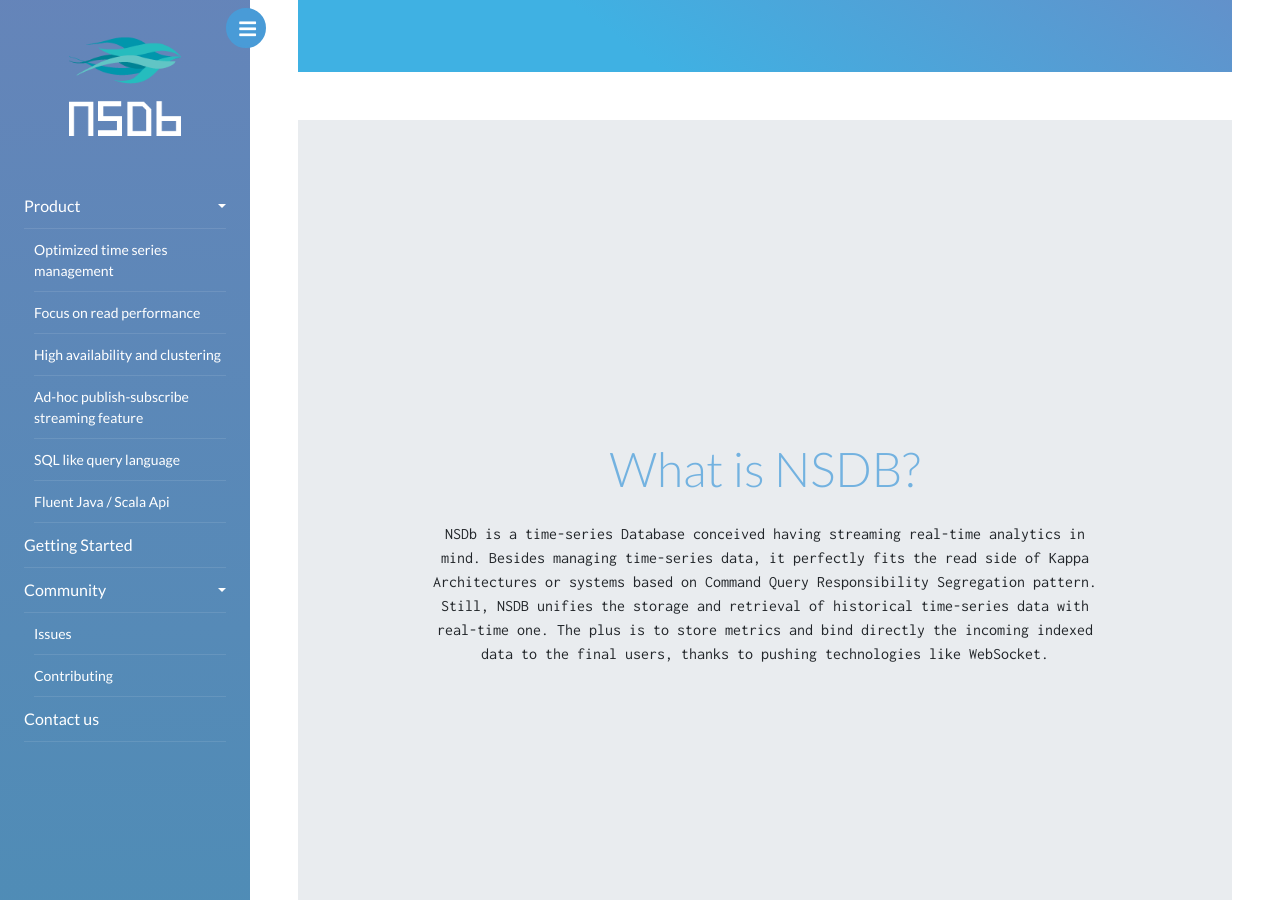
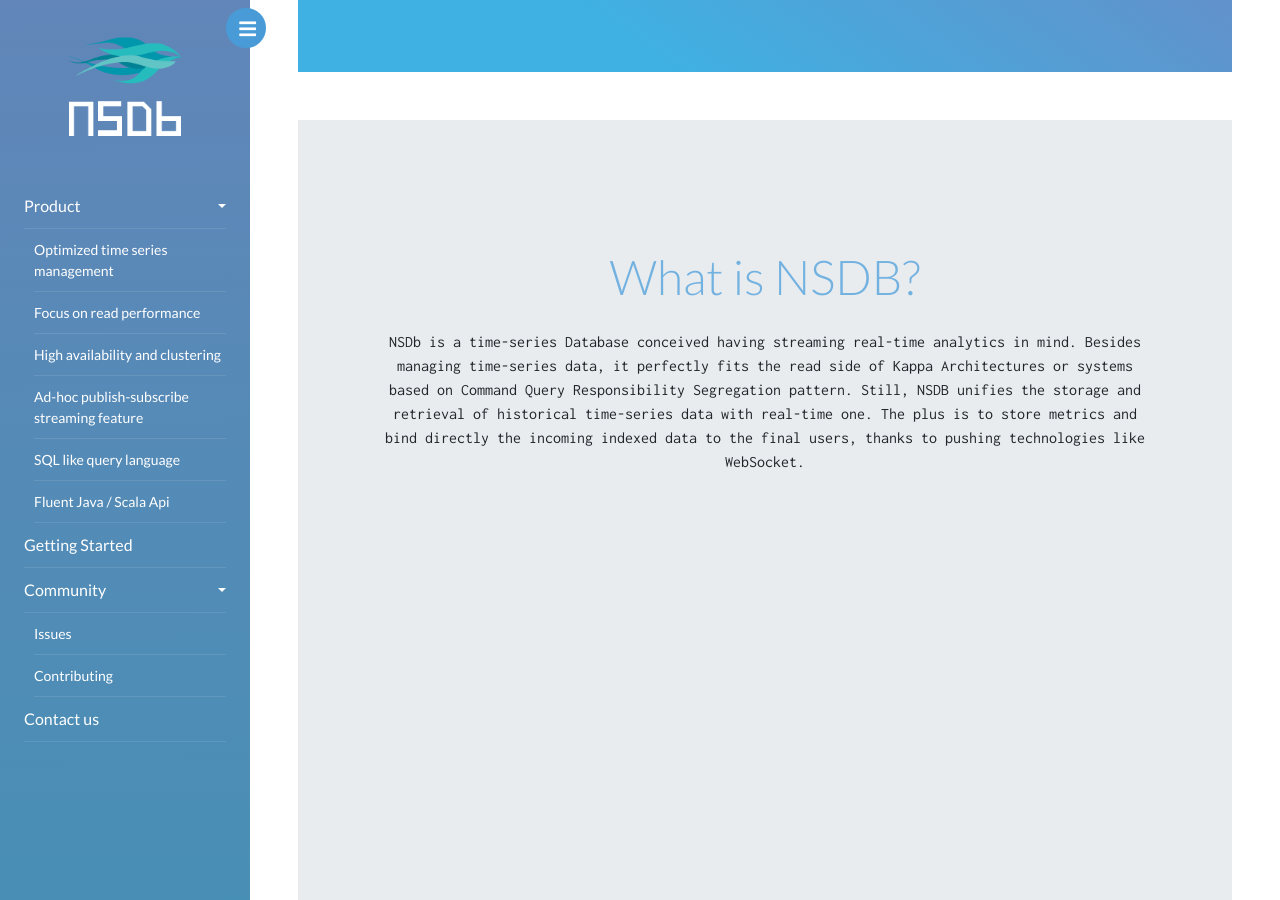
Before and after one commit to nsdb-io/nsdb-io.github.io, a Jekyll site: the page built from index.md, in a window 1280 px wide and 900 px high, scrolled down 780 px. Built offline with Jekyll 4.4.1, drawn with Linux system fonts in a browser that asks for light colours; nearby versions of some CDN libraries; some of the changed text lies outside the part shown.

Commit message:
footer layout

```diff
--- a/_includes/footer.html
+++ b/_includes/footer.html
@@ -8,7 +8,6 @@
                 <div class="col-md-7 no-padding">
                   <div class="form-group">
                     <input type="email" class="form-control" id="exampleInputEmail1" placeholder="e-mail" aria-describedby="emailHelp">
-                    <small id="emailHelp" class="form-text text-muted">We'll never share your email with anyone else.</small>
                   </div>
                 </div>
                 <div class="col-md-5">
--- a/css/custom/_base.scss
+++ b/css/custom/_base.scss
@@ -8,6 +8,10 @@ body {
             max-width: 800px;
             margin: auto;
             float: none;
+        }
+
+        h3 {
+            color: $primary;
         }
     }
 
@@ -37,6 +41,10 @@ body {
     .footer {
         margin: 6rem -3rem -3rem;
 
+        small {
+            color: $rdb-white;
+        }
+
         .row {
             margin: 0;
             padding: 2rem;
@@ -51,6 +59,11 @@ body {
         }
     }
 
+    hr {
+        margin-top: 6rem;
+        border: 0;
+        border-top: 0;
+    }
 
     h1 {
         font-family:$font-family-sans-serif;
@@ -65,7 +78,6 @@ body {
         font-size: 2rem;
         font-weight: 300;
         margin-bottom: 1.5rem;
-        margin-top: 4rem;
     }
 
     h5 {
--- a/css/custom/_jumbotron.scss
+++ b/css/custom/_jumbotron.scss
@@ -6,6 +6,10 @@
 
   @include media-breakpoint-up(sm) {
     padding: ($jumbotron-padding * 2) $jumbotron-padding;
+  }
+
+  .row {
+    padding: 0;
   }
 
   &.jumbotron-full-height {
```
